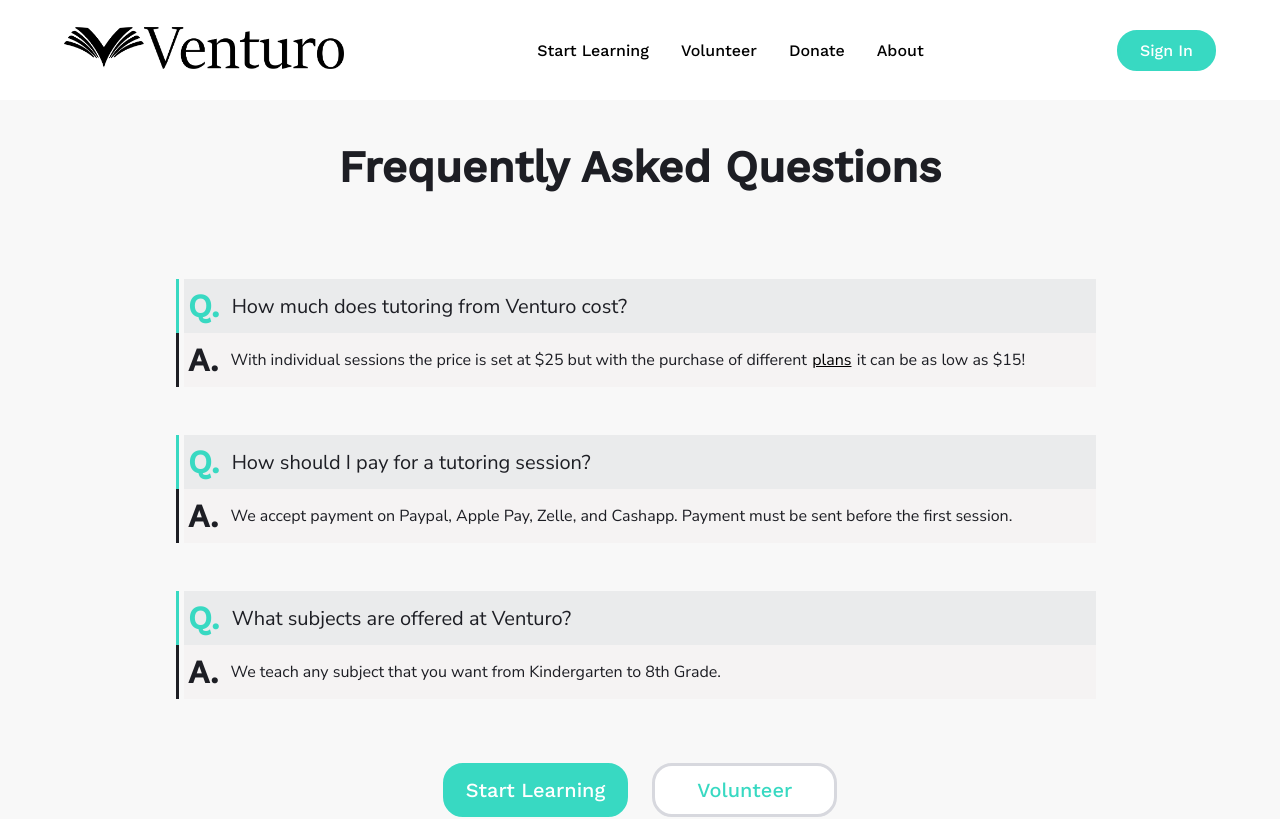
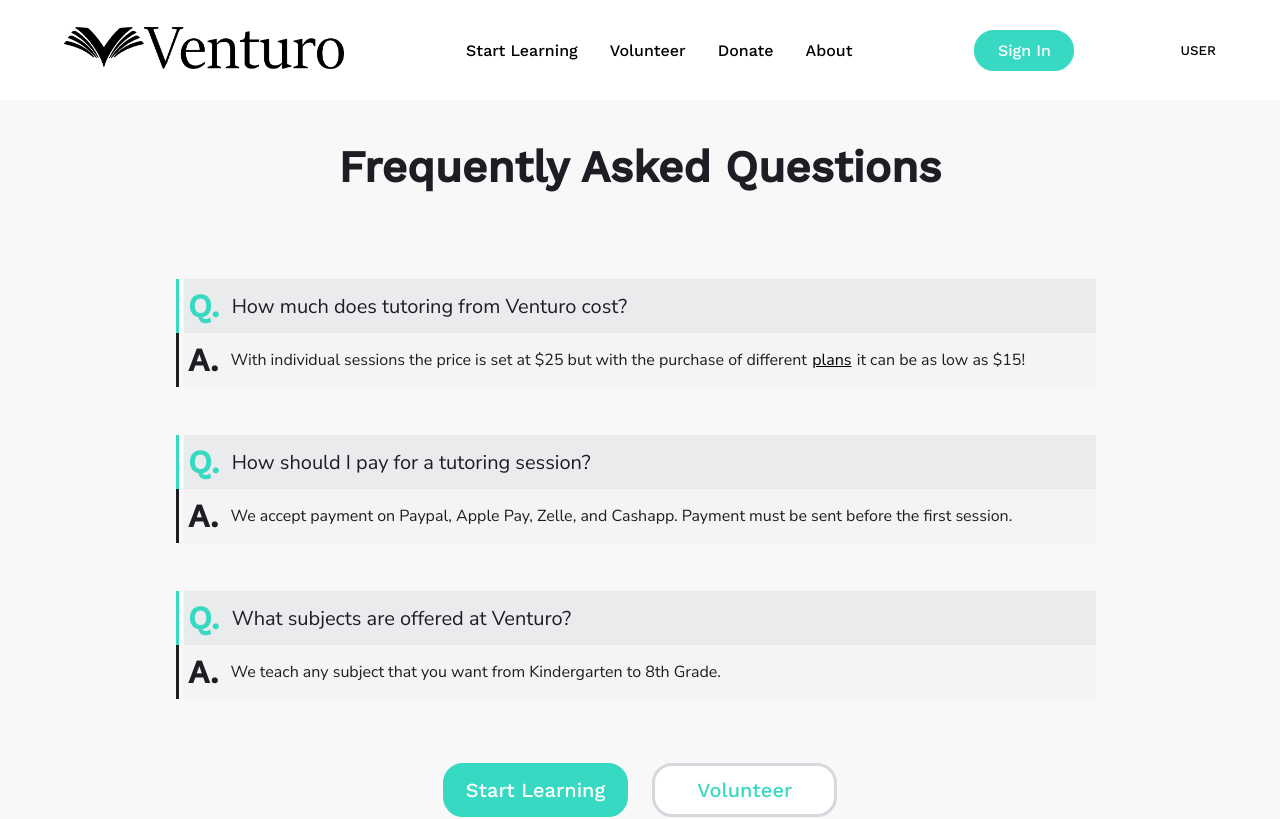
Before and after one commit to Arnav350/venturo, a React (Create React App) app: page /Faq in a window 1280 px wide. Shown: the top 819 px of the page. Built offline with nearby package versions, Linux system fonts and the light colour scheme; no server answers.

Commit message:
added loading to nav, fixed anims and gray button

```diff
--- a/src/components/Nav.css
+++ b/src/components/Nav.css
@@ -49,21 +49,24 @@
   color: #ffffff;
   background-color: #38d9c2;
   border: #38d9c2 solid;
-  padding: 8px 20px;
+  margin: 12px 0px;
+  padding: 8px 0px;
+  width: 100px;
   font-size: 16px;
   border-radius: 20px;
-  transition: all 200ms ease;
+  transition: background-color 200ms ease, border 200ms ease;
 }
 
 .nav-signout {
   color: #ffffff;
   background-color: #38d9c2;
   border: #38d9c2 solid;
+  margin: 0px 18px;
   height: 64px;
   width: 64px;
   font-size: 32px;
   border-radius: 50%;
-  transition: all 200ms ease;
+  transition: background-color 200ms ease, border 200ms ease;
 }
 
 .nav-header {
--- a/src/components/Nav.jsx
+++ b/src/components/Nav.jsx
@@ -1,4 +1,4 @@
-import React, { useContext } from "react";
+import React, { useState, useEffect, useContext } from "react";
 import "../App.css";
 import "./Nav.css";
 import { Link } from "react-router-dom";
@@ -7,19 +7,30 @@ import Name from "../assets/venturo.png";
 import { auth } from "./init.js";
 import { openSign } from "../components/Utils.js";
 import { Context } from "../App.jsx";
-import { signOut } from "firebase/auth";
+import { signOut, onAuthStateChanged } from "firebase/auth";
+import Skeleton from "react-loading-skeleton";
+import "react-loading-skeleton/dist/skeleton.css";
 
 function Nav() {
+  const [loading, setLoading] = useState(true);
   const { user, setUser } = useContext(Context);
   const { userEmail, setEmail } = useContext(Context);
-  const { userPass, setPass } = useContext(Context);
+
+  useEffect(() => {
+    onAuthStateChanged(auth, () => {
+      setLoading(false);
+    });
+  }, []);
 
   function logout(event) {
     event.preventDefault();
     signOut(auth);
     setUser({});
     setEmail("");
-    setPass("");
+  }
+
+  function consoleUser() {
+    console.log(user);
   }
 
   return (
@@ -54,7 +65,9 @@ function Nav() {
           </Link>
         </li>
       </ul>
-      {Object.keys(user) == 0 ? (
+      {loading ? (
+        <Skeleton height={64} width={100} />
+      ) : Object.keys(user) == 0 ? (
         <button
           className="nav-signin blue-button"
           onClick={() => openSign("in")}
@@ -66,6 +79,7 @@ function Nav() {
           {user.email.toUpperCase()[0]}
         </button>
       )}
+      <button onClick={consoleUser}>USER</button>
     </nav>
   );
 }
--- a/src/components/Sign.css
+++ b/src/components/Sign.css
@@ -173,7 +173,7 @@
   margin: 36px 0px;
 }
 
-.gray-button:hover {
+.signup-button:hover {
   cursor: not-allowed;
 }
 
--- a/src/pages/Review.jsx
+++ b/src/pages/Review.jsx
@@ -11,20 +11,20 @@ import Skeleton from "react-loading-skeleton";
 import "react-loading-skeleton/dist/skeleton.css";
 
 function Review() {
-  const [users, setUsers] = useState([]);
+  const [reviews, setReviews] = useState([]);
   const [loading, setLoading] = useState(true);
   const [visible, setVisible] = useState(3);
 
   useEffect(() => {
     window.scrollTo(0, 0);
-    getUsers();
+    getReviews();
   }, []);
 
-  async function getUsers() {
+  async function getReviews() {
     const { data } = await axios.get(
       "https://jsonplaceholder.typicode.com/comments"
     );
-    setUsers(data);
+    setReviews(data);
     setLoading(false);
   }
 
@@ -51,7 +51,7 @@ function Review() {
             <img src="" alt="" />
             <div className="review-container">
               {loading
-                ? [...Array(3)].map((elem, index) => (
+                ? [...Array(visible)].map((elem, index) => (
                     <ReviewBox
                       key={index}
                       profile={
@@ -64,7 +64,7 @@ function Review() {
                       skeleton={true}
                     />
                   ))
-                : users
+                : reviews
                     .slice(0, visible)
                     .map((user) => (
                       <ReviewBox
```
